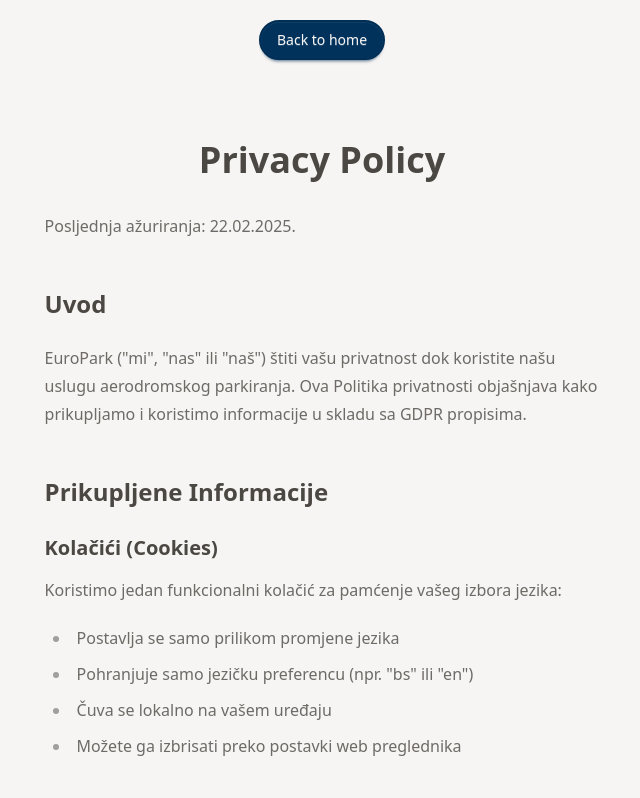
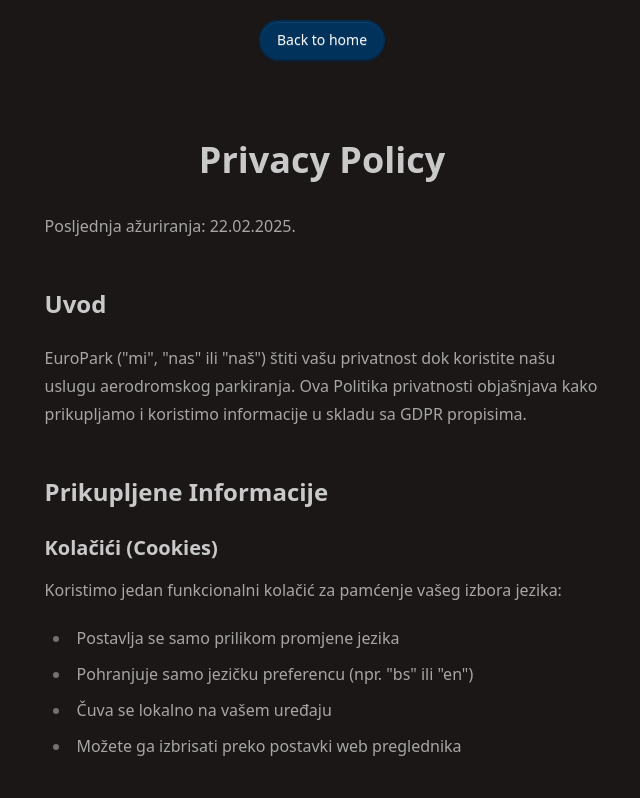
Before and after one commit to BakirGracic/europark, a Next.js app: page /en/privacy-policy in a window 1280 px wide. Shown: the top 798 px of the page, without its empty margins (318-958 px from the left). Built offline with nearby package versions, Linux system fonts and the light colour scheme.

Commit message:
fix theme switcher

```diff
--- a/src/app/[locale]/privacy-policy/page.tsx
+++ b/src/app/[locale]/privacy-policy/page.tsx
@@ -46,9 +46,10 @@
 				<section>
 					<h2>Uvod</h2>
 					<p>
-						EuroPark ("mi", "nas" ili "naš") štiti vašu privatnost dok koristite našu
-						uslugu aerodromskog parkiranja. Ova Politika privatnosti objašnjava kako
-						prikupljamo i koristimo informacije u skladu sa GDPR propisima.
+						EuroPark (&quot;mi&quot;, &quot;nas&quot; ili &quot;naš&quot;) štiti vašu
+						privatnost dok koristite našu uslugu aerodromskog parkiranja. Ova Politika
+						privatnosti objašnjava kako prikupljamo i koristimo informacije u skladu sa
+						GDPR propisima.
 					</p>
 				</section>
 
@@ -59,7 +60,10 @@
 					<p>Koristimo jedan funkcionalni kolačić za pamćenje vašeg izbora jezika:</p>
 					<ul>
 						<li>Postavlja se samo prilikom promjene jezika</li>
-						<li>Pohranjuje samo jezičku preferencu (npr. "bs" ili "en")</li>
+						<li>
+							Pohranjuje samo jezičku preferencu (npr. &quot;bs&quot; ili
+							&quot;en&quot;)
+						</li>
 						<li>Čuva se lokalno na vašem uređaju</li>
 						<li>Možete ga izbrisati preko postavki web preglednika</li>
 					</ul>
--- a/src/app/[locale]/terms-of-service/page.tsx
+++ b/src/app/[locale]/terms-of-service/page.tsx
@@ -47,17 +47,18 @@
 				<section>
 					<h2>Prihvaćanje Uvjeta</h2>
 					<p>
-						Korištenjem usluga EuroPark ("usluga", "servis") smatra se da ste pročitali,
-						razumjeli i pristali na ove Uvjete. Ako ne prihvatate ove uvjete, nemojte
-						koristiti naš servis.
+						Korištenjem usluga EuroPark (&quot;usluga&quot;, &quot;servis&quot;) smatra
+						se da ste pročitali, razumjeli i pristali na ove Uvjete. Ako ne prihvatate
+						ove uvjete, nemojte koristiti naš servis.
 					</p>
 				</section>
 
 				<section>
 					<h2>Opis Usluge</h2>
 					<p>
-						Pružamo uslugu rezervacije parking mjesta u blizini "Međunarodni aerodrom
-						Sarajevo" (ili "Sarajevo International Airport" kooda "SJJ"), uključujući:
+						Pružamo uslugu rezervacije parking mjesta u blizini &quot;Međunarodni
+						aerodrom Sarajevo&quot; (ili &quot;Sarajevo International Airport&quot;
+						kooda &quot;SJJ&quot;), uključujući:
 					</p>
 					<ul>
 						<li>Online rezervaciju parking termina</li>
--- a/src/css/tailwind.css
+++ b/src/css/tailwind.css
@@ -10,8 +10,41 @@
 }
 
 @plugin "daisyui/theme" {
+	name: 'custom_dark';
+	default: true;
+	--color-base-100: oklch(20.84% 0.008 17.911);
+	--color-base-200: oklch(18.522% 0.007 17.911);
+	--color-base-300: oklch(16.203% 0.007 17.911);
+	--color-base-content: oklch(83.768% 0.001 17.911);
+	--color-primary: oklch(31.29% 0.0894 250.37);
+	--color-primary-content: oklch(97% 0.0035 67.78);
+	--color-secondary: oklch(80.39% 0.1148 241.68);
+	--color-secondary-content: oklch(30.39% 0.1148 241.68);
+	--color-accent: oklch(83.92% 0.0901 136.87);
+	--color-accent-content: oklch(23.92% 0.0901 136.87);
+	--color-neutral: oklch(20% 0 0);
+	--color-neutral-content: oklch(80% 0.0081 61.42);
+	--color-info: oklch(80.39% 0.1148 241.68);
+	--color-info-content: oklch(30.39% 0.1148 241.68);
+	--color-success: oklch(83.92% 0.0901 136.87);
+	--color-success-content: oklch(23.92% 0.0901 136.87);
+	--color-warning: oklch(83.92% 0.1085 80);
+	--color-warning-content: oklch(43.92% 0.1085 80);
+	--color-error: oklch(75.1% 0.1814 22.37);
+	--color-error-content: oklch(35.1% 0.1814 22.37);
+	--radius-selector: 2rem;
+	--radius-field: 2rem;
+	--radius-box: 1rem;
+	--size-selector: 0.25rem;
+	--size-field: 0.25rem;
+	--border: 2px;
+	--depth: 1;
+	--noise: 0;
+}
+
+@plugin "daisyui/theme" {
 	name: 'custom_light';
-	default: true;
+
 	--color-base-100: oklch(97% 0.0035 67.78);
 	--color-base-200: oklch(95% 0.0081 61.42);
 	--color-base-300: oklch(90% 0.0081 61.42);
@@ -42,38 +75,5 @@
 	--noise: 0;
 }
 
-@plugin "daisyui/theme" {
-	name: 'custom_dark';
-	prefersdark: true;
-	--color-base-100: oklch(20.84% 0.008 17.911);
-	--color-base-200: oklch(18.522% 0.007 17.911);
-	--color-base-300: oklch(16.203% 0.007 17.911);
-	--color-base-content: oklch(83.768% 0.001 17.911);
-	--color-primary: oklch(31.29% 0.0894 250.37);
-	--color-primary-content: oklch(97% 0.0035 67.78);
-	--color-secondary: oklch(80.39% 0.1148 241.68);
-	--color-secondary-content: oklch(30.39% 0.1148 241.68);
-	--color-accent: oklch(83.92% 0.0901 136.87);
-	--color-accent-content: oklch(23.92% 0.0901 136.87);
-	--color-neutral: oklch(20% 0 0);
-	--color-neutral-content: oklch(80% 0.0081 61.42);
-	--color-info: oklch(80.39% 0.1148 241.68);
-	--color-info-content: oklch(30.39% 0.1148 241.68);
-	--color-success: oklch(83.92% 0.0901 136.87);
-	--color-success-content: oklch(23.92% 0.0901 136.87);
-	--color-warning: oklch(83.92% 0.1085 80);
-	--color-warning-content: oklch(43.92% 0.1085 80);
-	--color-error: oklch(75.1% 0.1814 22.37);
-	--color-error-content: oklch(35.1% 0.1814 22.37);
-	--radius-selector: 2rem;
-	--radius-field: 2rem;
-	--radius-box: 1rem;
-	--size-selector: 0.25rem;
-	--size-field: 0.25rem;
-	--border: 2px;
-	--depth: 1;
-	--noise: 0;
-}
-
 @import './global.css';
 @import './utilities.css';
--- a/src/features/footer/components/Footer.tsx
+++ b/src/features/footer/components/Footer.tsx
@@ -66,7 +66,7 @@
 			<footer className='footer sm:footer-horizontal footer-center text-base-content p-4'>
 				<aside>
 					<p>
-						{new Date().getFullYear()} EuroPark &middot; By{' '}
+						{new Date().getFullYear()} EuroPark &middot; Made By
 						<NextLink href='https://bakir.dev' target='_blank' className='link'>
 							Bakir
 						</NextLink>
--- a/src/features/hero/components/Hero.tsx
+++ b/src/features/hero/components/Hero.tsx
@@ -6,7 +6,7 @@
 
 	return (
 		<div className='hero relative min-h-screen'>
-			<div className='hero-content z-50 text-center'>
+			<div className='hero-content z-50 text-center text-[#f7f5f3]'>
 				<div className='max-w-xl'>
 					<h1 className='text-5xl font-bold'>{t('title')}</h1>
 					<p className='py-6 font-medium'>{t('description')}</p>
--- a/src/features/navbar/components/ThemeSwitcher.tsx
+++ b/src/features/navbar/components/ThemeSwitcher.tsx
@@ -5,11 +5,11 @@
 export default function ThemeSwitcher() {
 	return (
 		<label className='swap swap-rotate'>
-			<input type='checkbox' className='theme-controller' value='custom_dark' />
+			<input type='checkbox' className='theme-controller' value='custom_light' />
 
-			<MoonIcon className='swap-on h-6 w-6' />
+			<MoonIcon className='swap-on h-6 w-6 stroke-[#f7f5f3]' />
 
-			<SunIcon className='swap-off h-6 w-6' />
+			<SunIcon className='swap-off h-6 w-6 stroke-[#f7f5f3]' />
 		</label>
 	);
 }
--- a/src/lib/metadata.ts
+++ b/src/lib/metadata.ts
@@ -55,5 +55,5 @@
 };
 
 export const coreViewportObject: Viewport = {
-	colorScheme: 'light dark'
+	colorScheme: 'dark light'
 };
```
